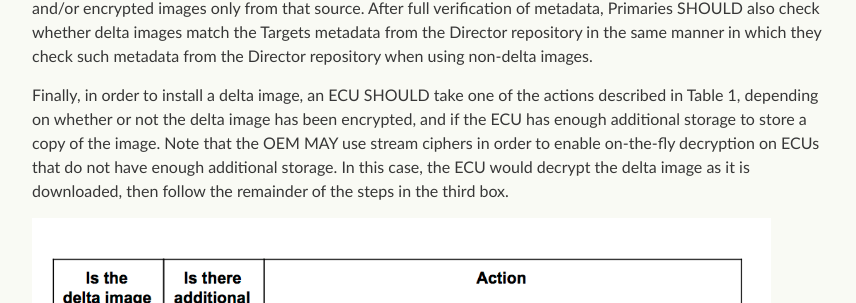
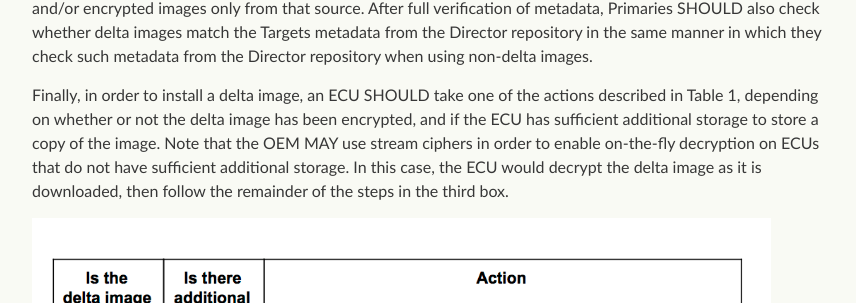
Before and after one commit to uptane/deployment-considerations, a Jekyll site: the page built from customizations.md, in a window 1280 px wide and 900 px high, scrolled down 1130 px. Shown: the part 175-478 px from the top of the window, without its empty margins (208-1064 px from the left). Built offline with Jekyll 4.4.1, drawn with Linux system fonts in a browser that asks for light colours; our own code applies the rules of GitHub Pages for plain Markdown files.

Commit message:
Update customizations.md
Co-authored-by: Lois Anne DeLong <lad278@nyu.edu>

```diff
--- a/customizations.md
+++ b/customizations.md
@@ -27,7 +27,7 @@ The OEM SHOULD add two types of information used by the Director repository to t
 
 As these images are produced on demand by the Director repository, Primaries SHOULD download all delta and/or encrypted images only from that source. After full verification of metadata, Primaries SHOULD also check whether delta images match the Targets metadata from the Director repository in the same manner in which they check such metadata from the Director repository when using non-delta images.
 
-Finally, in order to install a delta image, an ECU SHOULD take one of the actions described in Table 1, depending on whether or not the delta image has been encrypted, and if the ECU has enough additional storage to store a copy of the image. Note that the OEM MAY use stream ciphers in order to enable on-the-fly decryption on ECUs that do not have enough additional storage. In this case, the ECU would decrypt the delta image as it is downloaded, then follow the remainder of the steps in the third box.
+Finally, in order to install a delta image, an ECU SHOULD take one of the actions described in Table 1, depending on whether or not the delta image has been encrypted, and if the ECU has sufficient additional storage to store a copy of the image. Note that the OEM MAY use stream ciphers in order to enable on-the-fly decryption on ECUs that do not have sufficient additional storage. In this case, the ECU would decrypt the delta image as it is downloaded, then follow the remainder of the steps in the third box.
 
 ![](assets/images/custom_table1_delta.png)
 
```
